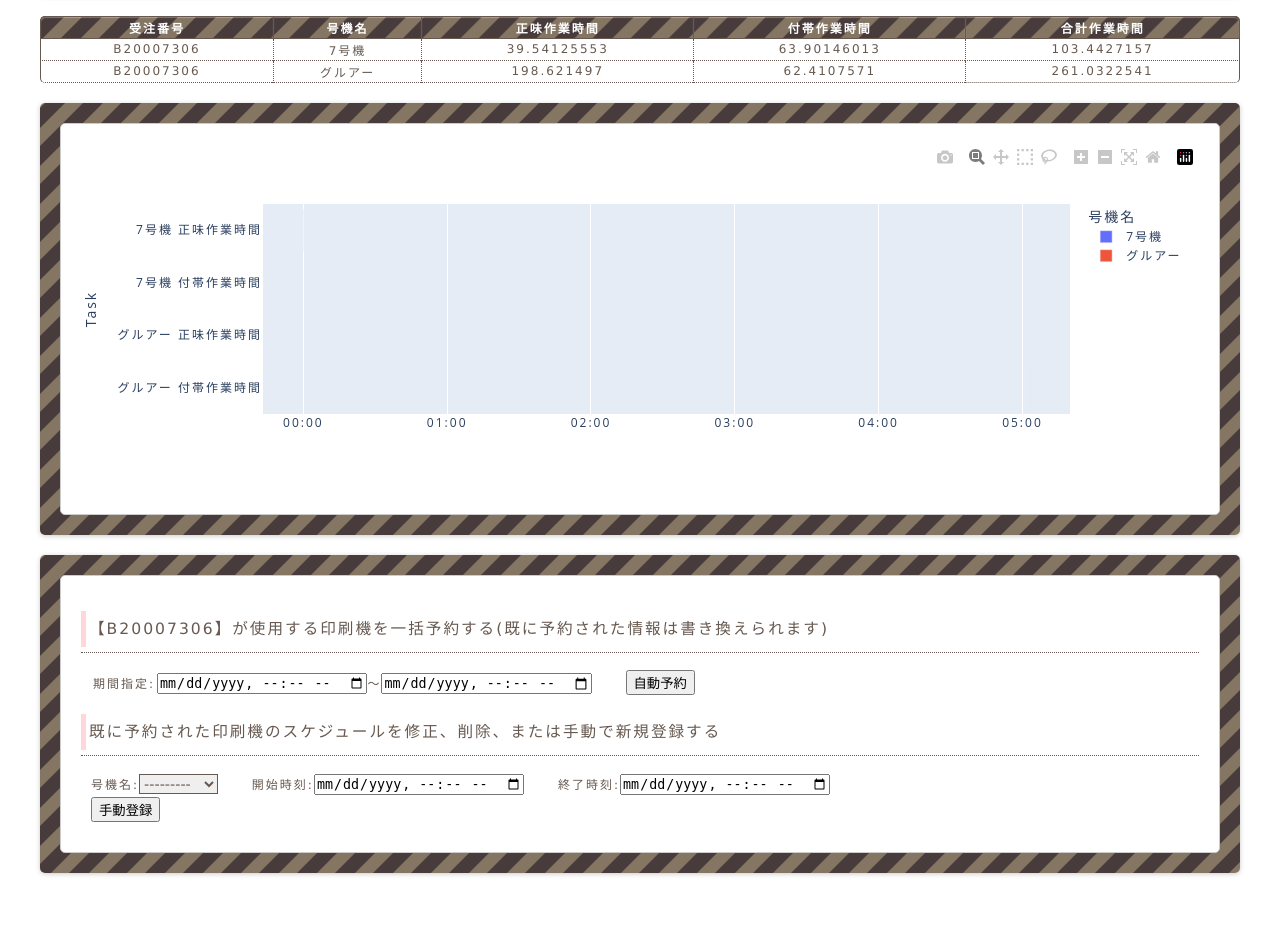
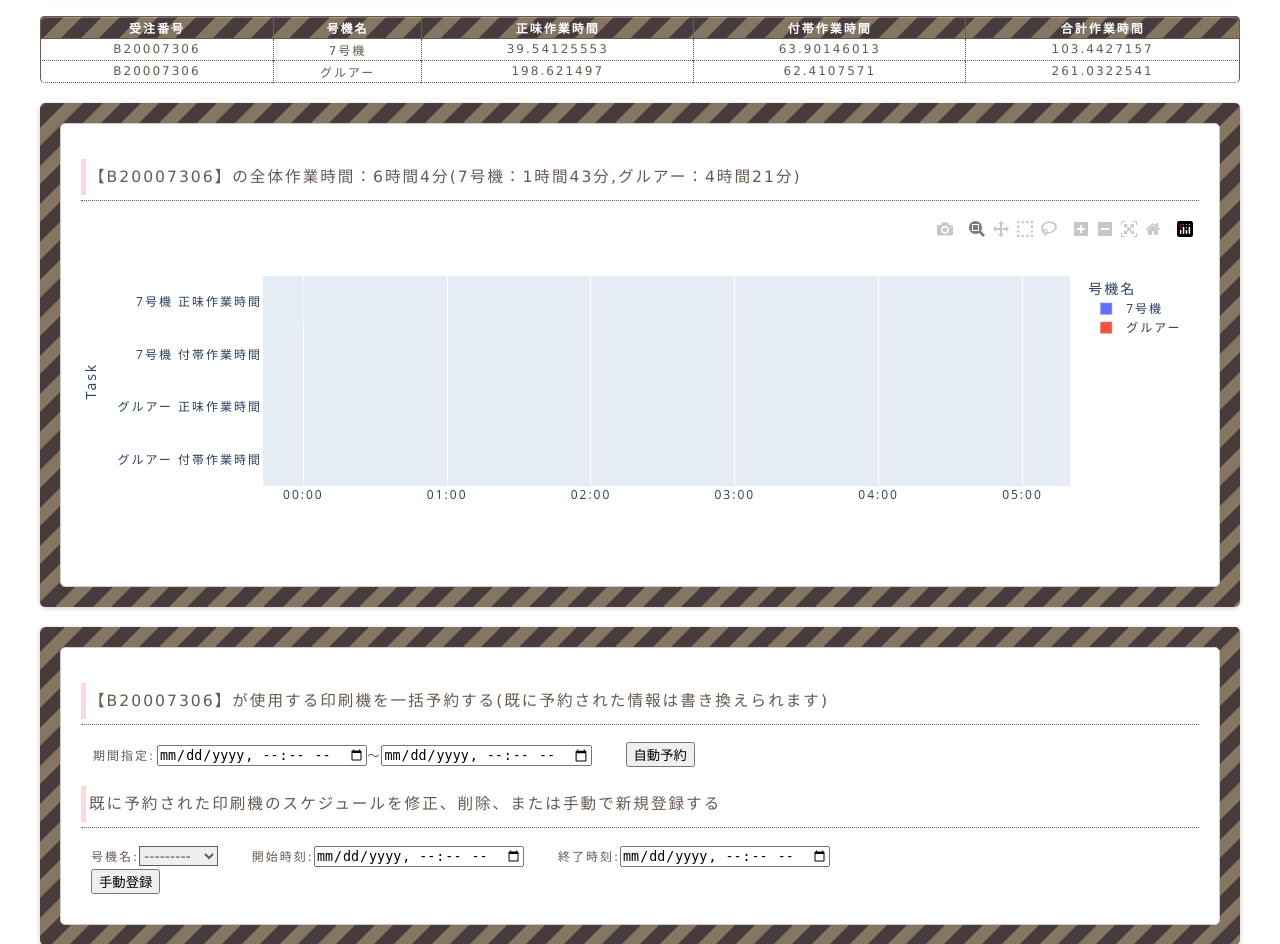
Before and after one commit to il-piccola/ManageMachine, a Django app: a page that uses OrderDetail/templates/OrderDetail/show.html in a window 1280 px wide. Shown: the part 215-1159 px from the top of the page. Before the commit the page ends 1091 px from the top, so only its background shows below. Run offline with Django 4.2, Linux system fonts and the light colour scheme; data comes from the database, SQL or seed files in the repository; tables that the repository leaves empty hold one stand-in row (values such as "Sample post"); some libraries are stand-ins or nearby versions.

Commit message:
20220630_4

```diff
--- a/MainMenu/templates/MainMenu/index.html
+++ b/MainMenu/templates/MainMenu/index.html
@@ -26,7 +26,8 @@
         <tr><td></td><td><input type="submit" value="ログイン"></td></tr>
     </table>
 </form>
-</div></div><!-- ▲枠▲ -->
+</div></div>
+<!-- ▲枠▲ -->
 
 </div>
 </body>
--- a/ManageMachine/utils.py
+++ b/ManageMachine/utils.py
@@ -149,3 +149,17 @@ def convertDateTimeNative(date) :
 
 def getNextDay(date) :
     return (date + datetime.timedelta(days=1)).replace(hour=0, minute=0, second=0)
+
+def getHourMinFromTimedelta(minutes) :
+    timedelta = datetime.timedelta(minutes=minutes)
+    minutes, seconds = divmod(timedelta.seconds, 60)
+    hours, minutes = divmod(minutes, 60)
+    return hours, minutes
+
+def getTermStr(hours, minutes) :
+    ret = ''
+    if hours > 0 :
+        ret = ret + str(hours) + "時間"
+    if minutes > 0 :
+        ret = ret + str(minutes) + "分"
+    return ret
--- a/OrderDetail/templates/OrderDetail/show.html
+++ b/OrderDetail/templates/OrderDetail/show.html
@@ -52,6 +52,9 @@
 {% if fig %}
 <div class="block">
 <div class="block-inner">
+<h3><div class="ln01">
+    【{{ order }}】の全体作業時間：{{ term }}
+</div></h3>
     {% autoescape off %}
     {{ fig }}
     {% endautoescape %}
--- a/OrderDetail/views.py
+++ b/OrderDetail/views.py
@@ -19,6 +19,7 @@ def show(request, order) :
         'msg' : CSV_COL_NAME[0] + '【' + order + '】の詳細を表示します',
         'order' : order,
         'df' : df,
+        'term' : getTerm(df),
         'fig' : fig,
     }
     if (request.method == 'POST' and 'btn_auto' in request.POST) :
@@ -46,6 +47,18 @@ def getDetail(order) :
             flg.append(Schedule.objects.filter(order=order, machine=machine).exists())
         df['flg'] = flg
     return df
+
+def getTerm(df) :
+    hours, minutes = getHourMinFromTimedelta(df[CSV_COL_NAME[4]].sum())
+    ret = getTermStr(hours, minutes)
+    ret = ret + "("
+    for index, row in df.iterrows() :
+        hours, minutes = getHourMinFromTimedelta(row[CSV_COL_NAME[4]])
+        ret = ret + row[CSV_COL_NAME[1]] + "：" + getTermStr(hours, minutes)
+        if (index < len(df)-1) :
+            ret = ret + ","
+    ret = ret + ")"
+    return ret
 
 def makeGanttChartHtml(df) :
     # 号機名に対応する序数列を追加しソート
```
